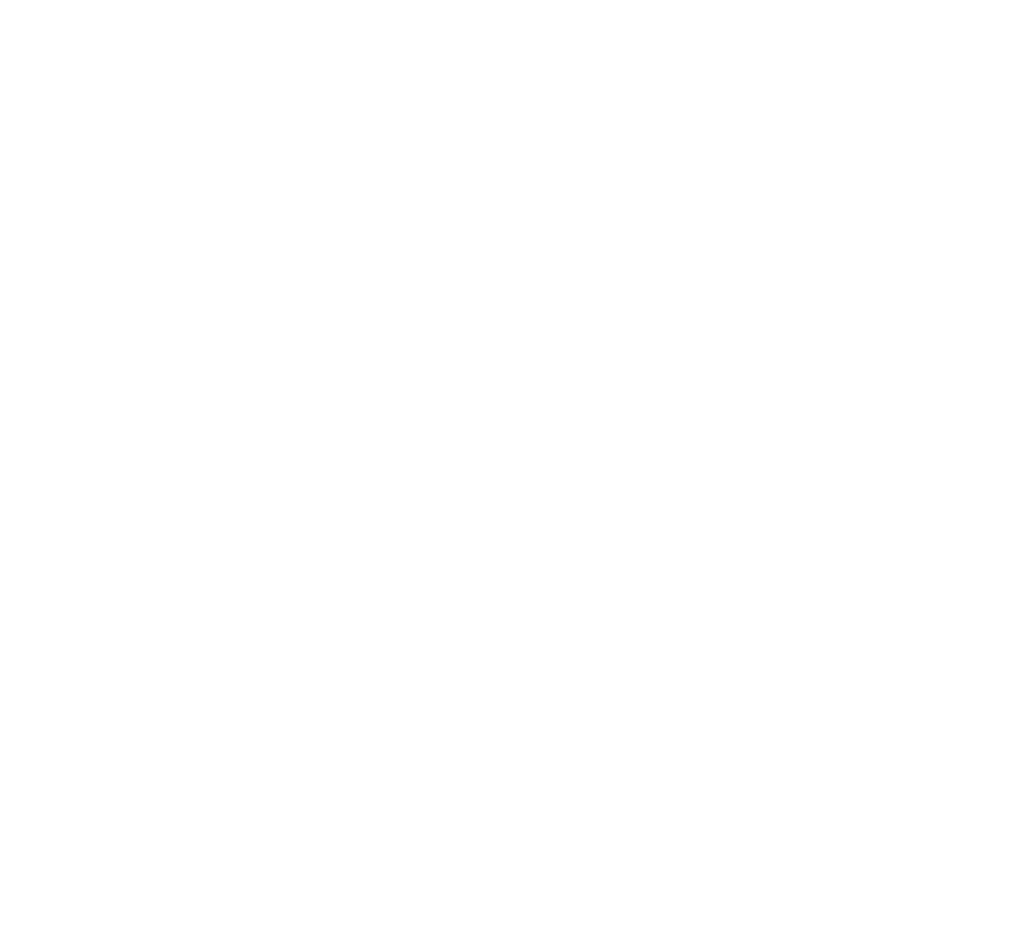
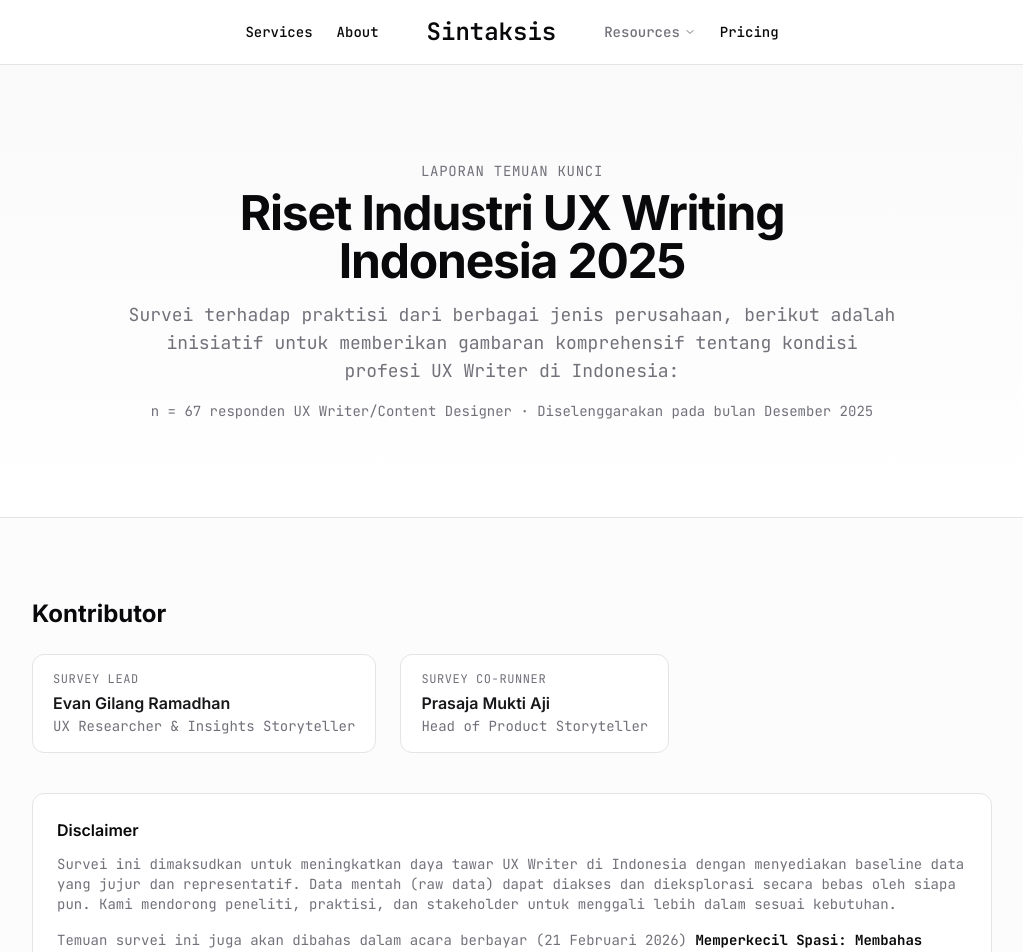
Before and after one commit to orepras/sintaksis-vite, a React (Vite) app: page /indonesia-ux-writing in a window 1280 px wide. Before the commit this address had no page. Shown: the top 952 px of the page, without its empty margins (128-1151 px from the left). Before the commit the page ends 800 px from the top, so only its background shows below. Built offline with nearby package versions, Linux system fonts and the light colour scheme.

Commit message:
updating router url ux writing survey

```diff
--- a/src/App.tsx
+++ b/src/App.tsx
@@ -59,7 +59,7 @@ function App() {
           <Route path="/resources" element={<ResourcesPage />} />
           <Route path="/downloadables" element={<DownloadablesPage />} />
           <Route path="/blog" element={<BlogPage />} />
-          <Route path="/indonesia-ux-writing-survey" element={<IndonesiaUxWritingSurveyPage />} />
+          <Route path="/indonesia-ux-writing" element={<IndonesiaUxWritingSurveyPage />} />
           <Route path="/blog/:slug" element={<BlogPostWrapper />} />
         </Routes>
       </Router>
--- a/src/components/site-header.tsx
+++ b/src/components/site-header.tsx
@@ -34,27 +34,17 @@ export function SiteHeader() {
             onMouseEnter={() => setIsResourcesHovered(true)}
             onMouseLeave={() => setIsResourcesHovered(false)}
           >
-            <Link to="/resources" className="text-sm font-medium transition-colors hover:text-primary flex items-center gap-1">
+            <span className="text-sm font-medium text-muted-foreground flex items-center gap-1 cursor-default">
               Resources
               <ChevronDown className="h-3 w-3" />
-            </Link>
-            {/* Mega Menu */}
+            </span>
             {isResourcesHovered && (
               <div
-                className="absolute top-full left-0 w-48 bg-background border rounded-lg shadow-lg py-2 z-50"
+                className="absolute top-full left-0 px-4 py-2 mt-1 bg-muted text-muted-foreground text-sm rounded-md shadow-md z-50 whitespace-nowrap"
                 onMouseEnter={() => setIsResourcesHovered(true)}
                 onMouseLeave={() => setIsResourcesHovered(false)}
               >
-                <span
-                  className="block px-4 py-2 text-sm text-muted-foreground cursor-default"
-                >
-                  Downloadables
-                </span>
-                <span
-                  className="block px-4 py-2 text-sm text-muted-foreground cursor-default"
-                >
-                  Blog
-                </span>
+                To be released
               </div>
             )}
           </div>
@@ -82,9 +72,9 @@ export function SiteHeader() {
             <Link to="/about" className="text-sm font-medium transition-colors hover:text-primary py-2">
               About
             </Link>
-            <Link to="/resources" className="text-sm font-medium transition-colors hover:text-primary py-2">
-              Resources
-            </Link>
+            <span className="text-sm font-medium text-muted-foreground py-2 cursor-default">
+              Resources (To be released)
+            </span>
             <Link to="/pricing" className="text-sm font-medium transition-colors hover:text-primary py-2">
               Pricing
             </Link>
--- a/src/pages/HomePage.tsx
+++ b/src/pages/HomePage.tsx
@@ -132,7 +132,7 @@ export default function HomePage() {
               <h2 className="text-3xl font-bold tracking-tight mb-8 sm:text-4xl font-sans">More than copy. Let's build story.</h2>
               <div className="space-y-6 text-lg font-mono">
                 <p>
-Your product should have a story worth remembering. But somewhere along the way, that story can gets a little… lost. It gets stretched across too many touchpoints, watered down by feedback threads, and lost in translation between teams. What once felt bold and clear starts sounding like background noise.
+Your product should have a story worth remembering. But somewhere along the way, the words that build that story can get a little… lost. It gets stretched across too many touchpoints, watered down by feedback threads, and lost in translation between teams. What once felt bold and clear starts sounding like background noise.
 </p>
 <p>Stories don't break overnight, they will fade when no one's keeping them whole. And this is where we (ahem, <i>Sintaksis</i>) come in.</p>
 <p>Sintaksis operates as your product storytelling continuity team, ensuring your story holds its power whether it's:<br/>
@@ -144,7 +144,7 @@ Your product should have a story worth remembering. But somewhere along the way,
                 <p>
                   Our work starts with a simple premise that <strong>your product deserves to be understood, your brand deserves to be remembered, and your customers deserve a story worth buying into.</strong>
 </p>
-<p>Let's tell it properly, and make it stick.
+<p>Let's tell it properly, and make the words that build that story stick.
 
 </p>
               </div>
--- a/src/pages/IndonesiaUxWritingSurveyPage.tsx
+++ b/src/pages/IndonesiaUxWritingSurveyPage.tsx
@@ -209,9 +209,9 @@ export default function IndonesiaUxWritingSurveyPage() {
                     Riset Industri UX Writing Indonesia 2025
                   </h1>
                   <p className="text-lg text-muted-foreground font-mono">
-                    Survei terhadap praktisi dari berbagai jenis perusahaan—gambaran komprehensif pertama tentang kondisi profesi UX Writer di Indonesia.
+                    Survei terhadap praktisi dari berbagai jenis perusahaan, berikut adalah inisiatif untuk memberikan gambaran komprehensif tentang kondisi profesi UX Writer di Indonesia:
                   </p>
-                  <p className="mt-4 text-sm text-muted-foreground">n = 67 responden UX Writer/Content Designer · Desember 2025</p>
+                  <p className="mt-4 text-sm text-muted-foreground">n = 67 responden UX Writer/Content Designer · Diselenggarakan pada bulan Desember 2025</p>
                 </div>
               </div>
             </section>
@@ -230,10 +230,10 @@ export default function IndonesiaUxWritingSurveyPage() {
                     >
                       Evan Gilang Ramadhan
                     </a>
-                    <p className="font-mono text-sm text-muted-foreground">UX Researcher</p>
+                    <p className="font-mono text-sm text-muted-foreground">UX Researcher & Insights Storyteller</p>
                   </div>
                   <div className="rounded-xl border bg-background px-5 py-4 min-w-0">
-                    <p className="text-xs font-mono text-muted-foreground uppercase tracking-wider mb-1">Data Storyteller</p>
+                    <p className="text-xs font-mono text-muted-foreground uppercase tracking-wider mb-1">Survey Co-Runner</p>
                     <a
                       href="https://www.linkedin.com/in/prasaja-mukti/"
                       target="_blank"
@@ -242,16 +242,16 @@ export default function IndonesiaUxWritingSurveyPage() {
                     >
                       Prasaja Mukti Aji
                     </a>
-                    <p className="font-mono text-sm text-muted-foreground">Product Storyteller</p>
+                    <p className="font-mono text-sm text-muted-foreground">Head of Product Storyteller</p>
                   </div>
                 </div>
                 <div className="rounded-xl border bg-card p-6">
                   <h3 className="font-semibold font-sans mb-3">Disclaimer</h3>
                   <p className="font-mono text-sm text-muted-foreground mb-4">
-                    Survei ini dimaksudkan untuk meningkatkan daya tawar UX Writer di Indonesia dengan menyediakan baseline data yang jujur dan representatif. Data mentah (raw data) dapat diakses dan dieksplorasi secara bebas oleh siapa pun—kami mendorong peneliti, praktisi, dan stakeholder untuk menggali lebih dalam sesuai kebutuhan.
+                    Survei ini dimaksudkan untuk meningkatkan daya tawar UX Writer di Indonesia dengan menyediakan baseline data yang jujur dan representatif. Data mentah (raw data) dapat diakses dan dieksplorasi secara bebas oleh siapa pun. Kami mendorong peneliti, praktisi, dan stakeholder untuk menggali lebih dalam sesuai kebutuhan.
                   </p>
                   <p className="font-mono text-sm text-muted-foreground">
-                    Temuan survei ini juga akan dibahas dalam acara berbayar (21 Februari 2026) <strong className="text-foreground">Memperkecil Spasi: Membahas Temuan Survei UX Writing Indonesia 2025</strong>. Setiap peserta akan menerima hardcopy laporan hasil survei. <br></br><br></br>Informasi dan tiket:{" "}
+                    Temuan survei ini juga akan dibahas dalam acara berbayar (21 Februari 2026) <strong className="text-foreground">Memperkecil Spasi: Membahas Temuan Survei UX Writing Indonesia 2025</strong>. Setiap peserta akan menerima hardcopy laporan hasil survei dan berkesempatan untuk menyampaikan aspirasi dan interpretasi data yang disajikan. <br></br><br></br>Informasi dan tiket:{" "}
                     <a
                       href="https://www.loket.com/event/memperkecil-spasi"
                       target="_blank"
@@ -269,19 +269,19 @@ export default function IndonesiaUxWritingSurveyPage() {
               <div className="container max-w-5xl">
                 <h2 className="text-2xl font-bold font-sans mb-6">1. Latar Belakang</h2>
                 <p className="font-mono text-sm mb-6">
-                  Dalam dua hingga tiga tahun terakhir, peran UX Writer di Indonesia terlihat kehilangan visibilitas dan pengaruhnya di banyak organisasi. Dibandingkan role lain di product team, UX Writer sering dianggap sebagai posisi pendukung belaka, bukan posisi yang memiliki dampak strategis.
+                  Dalam dua hingga tiga tahun terakhir, peran UX Writer di Indonesia dirasa memiliki visibilitas dan pengaruh yang meredup di banyak organisasi. Dibandingkan role lain di tim produk atau desain, UX Writer sering dianggap sebagai posisi pendukung, bukan posisi yang memiliki dampak strategis.
                 </p>
                 <p className="font-mono text-sm mb-6">
-                  Di sisi lain, informasi terkait praktik kerja, standar kualitas, KPI, ekspektasi bisnis, hingga salary bracket UX Writer di berbagai industri masih sangat minim dan tidak terstruktur. Akibatnya:
+                  Di sisi lain, informasi terkait praktik kerja, standar kualitas, KPI, ekspektasi bisnis, hingga salary bracket UX Writer di berbagai industri masih sangat minim dan tidak terstruktur. Hal ini berakibat pada:
                 </p>
                 <ul className="font-mono text-sm space-y-2 list-disc pl-6 text-muted-foreground">
                   <li>Banyak UX Writer yang tidak tahu sebenarnya berapa nilai kompetensi mereka.</li>
                   <li>Stakeholder sulit diyakinkan tentang dampak UX Writing.</li>
-                  <li>Thought leadership di bidang UX Writing belum berkembang.</li>
+                  <li>Thought leadership di bidang UX Writing belum berkembang, cenderung repetitif dan fokus pada beberapa tema permukaan.</li>
                   <li>Tidak ada baseline nasional tentang bagaimana seharusnya UX Writing berkontribusi pada bisnis.</li>
                   <li>Praktik kerja UX Writer menjadi sangat berbeda-beda antar perusahaan tanpa ada standar yang bisa dirujuk.</li>
                 </ul>
-                <p className="font-mono text-sm mt-6 text-primary font-medium">Riset ini hadir untuk menjawab kekosongan tersebut.</p>
+                <p className="font-mono text-sm mt-6 text-primary font-medium">Riset ini hadir untuk menjawab celah—<i>layaknya spasi antar kata</i>—tersebut.</p>
               </div>
             </section>
 
--- a/src/pages/PricingPage.tsx
+++ b/src/pages/PricingPage.tsx
@@ -305,9 +305,9 @@ export default function PricingPage() {
                     <p className="text-muted-foreground font-mono">
                       We offer:<br />
 
-                      · Fractional Team: 3.000 USD monthly, with 3-month minimum for ongoing storytelling support<br />
+                      · Fractional Team: $3,000 monthly, with 3-month minimum for ongoing storytelling support<br />
 
-                      · Project-Based: Starting at 5.000 USD for comprehensive product storytelling with web development support
+                      · Project-Based: Starting at $5,000 for comprehensive product storytelling with web development support
                     </p>
                   </div>
 
@@ -380,8 +380,7 @@ export default function PricingPage() {
                   audience.
                 </p>
                 <p className="mt-3 mb-8 text-xs text-muted-foreground font-mono">
-                  Are you based in Indonesia or Southeast Asia? Use this call link to ask about our regional parity
-                  rate.
+                  If you are based in Indonesia or Southeast Asia, do tell us in the call, we can discuss about our regional parity rate.
                 </p>
                 <div className="flex flex-col sm:flex-row gap-4">
                   <Link to="/contact" className="flex-1 sm:flex-none">
```
